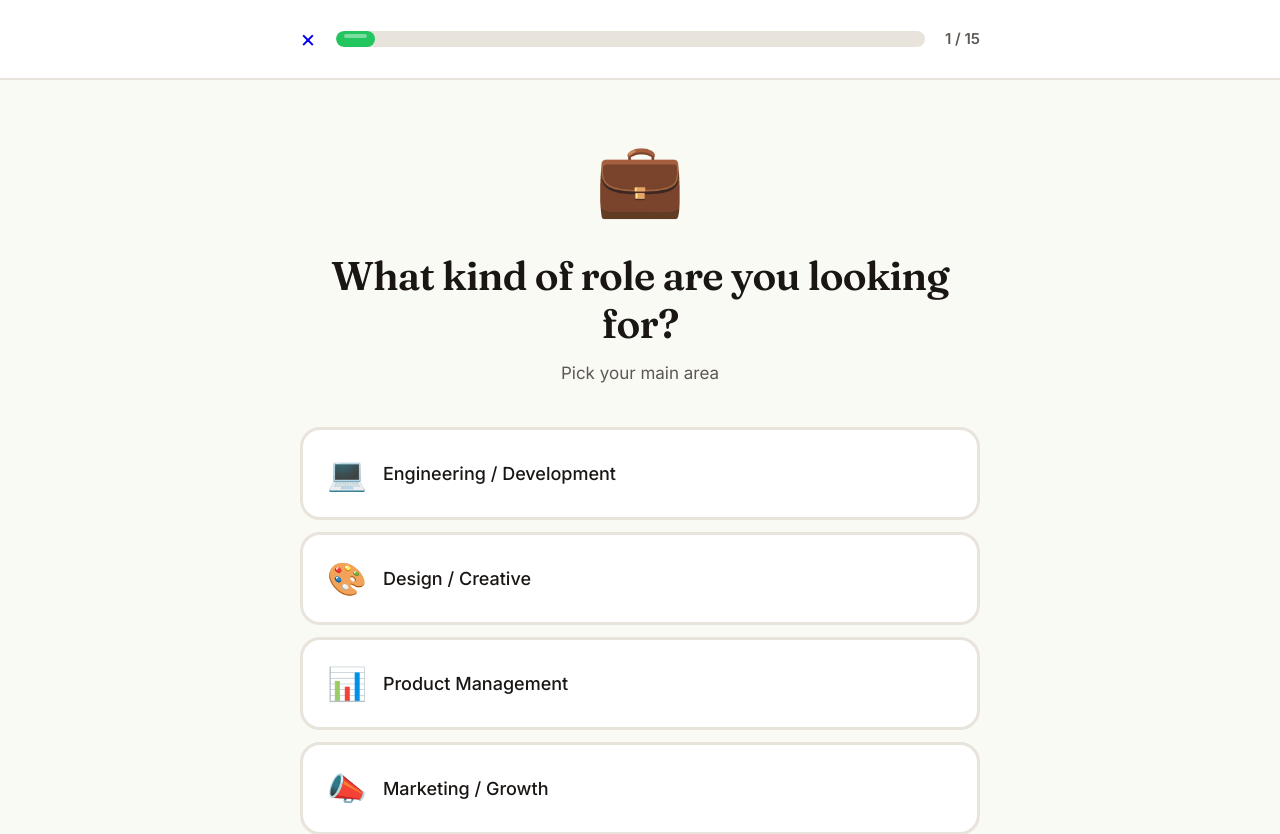
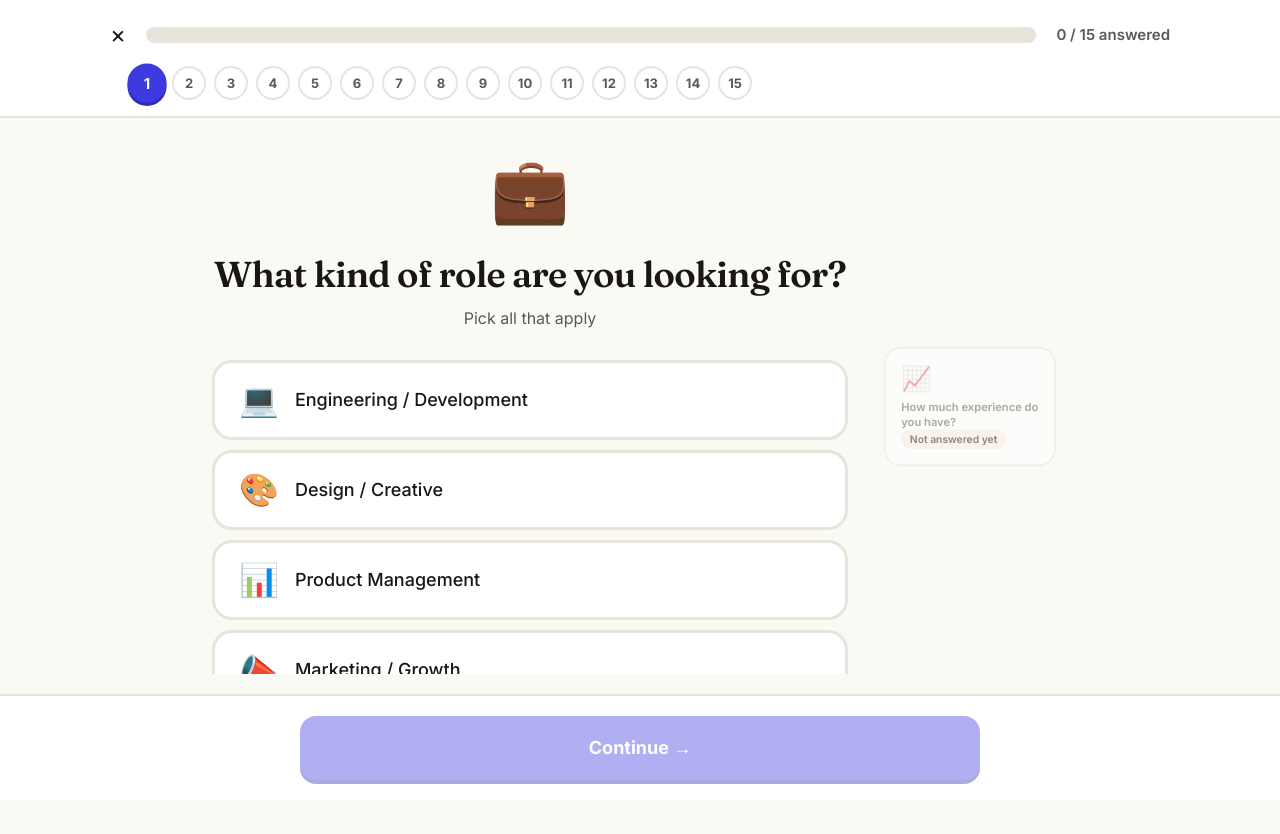
Before and after one commit to johanneskepp/matchremote.io, a Next.js app: page /quiz in a window 1280 px wide. Shown: the top 834 px of the page. After the commit the page ends 800 px from the top, so only its background shows below. Built offline with nearby package versions, Linux system fonts and the light colour scheme.

Commit message:
Redesign quiz per Quiz UX spec: shadowed prev/next questions, jump navigation, multi select everywhere

```diff
--- a/app/globals.css
+++ b/app/globals.css
@@ -213,6 +213,152 @@ button {
   border: 2px solid var(--border);
 }
 
+/* Quiz shell */
+.quiz-shell {
+  min-height: 100vh;
+  height: 100vh;
+  display: flex;
+  flex-direction: column;
+  background: var(--bg);
+  overflow: hidden;
+}
+
+.quiz-topbar {
+  flex: 0 0 auto;
+  padding: 16px 0 0;
+  background: white;
+  border-bottom: 2px solid var(--border);
+}
+
+/* Dot navigation strip, lets user jump to any question */
+.quiz-dots {
+  display: flex;
+  gap: 8px;
+  overflow-x: auto;
+  padding: 12px 20px 16px;
+  scrollbar-width: none;
+}
+
+.quiz-dots::-webkit-scrollbar {
+  display: none;
+}
+
+.quiz-dot {
+  flex: 0 0 auto;
+  width: 34px;
+  height: 34px;
+  border-radius: 50%;
+  border: 2px solid var(--border);
+  background: white;
+  display: flex;
+  align-items: center;
+  justify-content: center;
+  font-size: 13px;
+  font-weight: 700;
+  color: var(--ink-soft);
+  cursor: pointer;
+  transition: all 0.15s ease;
+}
+
+.quiz-dot:hover {
+  border-color: var(--indigo);
+}
+
+.quiz-dot.answered {
+  border-color: var(--success);
+  color: var(--success);
+  background: #EAFBF0;
+}
+
+.quiz-dot.current {
+  border-color: var(--indigo);
+  background: var(--indigo);
+  color: white;
+  transform: scale(1.15);
+  box-shadow: 0 3px 0 var(--indigo-dark);
+}
+
+/* Carousel: shadowed prev/next peeking beside the maximized current question */
+.quiz-carousel {
+  flex: 1 1 auto;
+  min-height: 0;
+  display: flex;
+  align-items: center;
+  justify-content: center;
+  gap: 20px;
+  padding: 20px;
+}
+
+.quiz-side-card {
+  flex: 0 0 200px;
+  opacity: 0.5;
+  transform: scale(0.86);
+  cursor: pointer;
+  transition: all 0.2s ease;
+  background: white;
+  border: 2px solid var(--border);
+  border-radius: 20px;
+  padding: 18px;
+  text-align: left;
+}
+
+.quiz-side-card:hover {
+  opacity: 0.85;
+  transform: scale(0.92);
+  border-color: var(--indigo);
+}
+
+.quiz-side-card .side-emoji {
+  font-size: 28px;
+}
+
+.quiz-side-card .side-title {
+  font-size: 13px;
+  font-weight: 600;
+  margin-top: 8px;
+  color: var(--ink-soft);
+  line-height: 1.3;
+}
+
+.quiz-side-card .side-chips {
+  display: flex;
+  flex-wrap: wrap;
+  gap: 4px;
+  margin-top: 10px;
+}
+
+.quiz-main-card {
+  flex: 1 1 640px;
+  max-width: 640px;
+  min-width: 0;
+  height: 100%;
+  display: flex;
+  flex-direction: column;
+  justify-content: center;
+}
+
+.quiz-options {
+  display: flex;
+  flex-direction: column;
+  gap: 10px;
+  overflow-y: auto;
+  padding: 4px 2px 8px;
+}
+
+.chip-sm {
+  padding: 4px 10px;
+  font-size: 12px;
+}
+
+@media (max-width: 900px) {
+  .quiz-side-card {
+    display: none;
+  }
+  .quiz-carousel {
+    padding: 12px;
+  }
+}
+
 /* Big number for stats */
 .big-num {
   font-family: 'Fraunces', serif;
--- a/app/quiz/page.tsx
+++ b/app/quiz/page.tsx
@@ -9,7 +9,6 @@ type Question = {
   emoji: string
   title: string
   subtitle?: string
-  type: 'single' | 'multi'
   options: Option[]
 }
 
@@ -18,8 +17,7 @@ const QUESTIONS: Question[] = [
     id: 'role',
     emoji: '💼',
     title: 'What kind of role are you looking for?',
-    subtitle: 'Pick your main area',
-    type: 'single',
+    subtitle: 'Pick all that apply',
     options: [
       { value: 'engineering', label: 'Engineering / Development', emoji: '💻' },
       { value: 'design', label: 'Design / Creative', emoji: '🎨' },
@@ -34,10 +32,10 @@ const QUESTIONS: Question[] = [
     id: 'experience',
     emoji: '📈',
     title: 'How much experience do you have?',
-    type: 'single',
+    subtitle: 'Pick all that apply',
     options: [
       { value: 'junior', label: 'Junior (0-2 years)', emoji: '🌱' },
-      { value: 'mid', label: 'Mid-level (3-5 years)', emoji: '🌿' },
+      { value: 'mid', label: 'Mid level (3-5 years)', emoji: '🌿' },
       { value: 'senior', label: 'Senior (6-10 years)', emoji: '🌳' },
       { value: 'lead', label: 'Lead / Staff (10+ years)', emoji: '🏔️' },
     ],
@@ -47,10 +45,9 @@ const QUESTIONS: Question[] = [
     emoji: '🌍',
     title: 'Where are you based?',
     subtitle: 'We\'ll match jobs with compatible hours',
-    type: 'single',
     options: [
-      { value: 'americas', label: 'Americas (UTC-8 to UTC-3)', emoji: '🌎' },
-      { value: 'europe', label: 'Europe / Africa (UTC-1 to UTC+3)', emoji: '🌍' },
+      { value: 'americas', label: 'Americas (UTC 8 to UTC 3)', emoji: '🌎' },
+      { value: 'europe', label: 'Europe / Africa (UTC 1 to UTC+3)', emoji: '🌍' },
       { value: 'asia', label: 'Asia / Oceania (UTC+5 to UTC+12)', emoji: '🌏' },
     ],
   },
@@ -59,10 +56,9 @@ const QUESTIONS: Question[] = [
     emoji: '🧘',
     title: 'How do you like to work?',
     subtitle: 'Pick all that apply',
-    type: 'multi',
     options: [
       { value: 'async', label: 'Mostly async, deep work focused', emoji: '🧘' },
-      { value: 'sync', label: 'Real-time collaboration & meetings', emoji: '💬' },
+      { value: 'sync', label: 'Real time collaboration & meetings', emoji: '💬' },
       { value: 'flexible', label: 'Flexible hours, no set schedule', emoji: '🕐' },
       { value: 'structured', label: 'Set hours, clear routine', emoji: '📅' },
     ],
@@ -71,13 +67,12 @@ const QUESTIONS: Question[] = [
     id: 'salary',
     emoji: '💰',
     title: 'What\'s your salary target?',
-    subtitle: 'Annual, in USD',
-    type: 'single',
+    subtitle: 'Annual, in USD. Pick all that apply',
     options: [
       { value: '30000', label: 'Under $50k', emoji: '💵' },
-      { value: '60000', label: '$50k - $80k', emoji: '💵' },
-      { value: '90000', label: '$80k - $120k', emoji: '💰' },
-      { value: '130000', label: '$120k - $180k', emoji: '💰' },
+      { value: '60000', label: '$50k to $80k', emoji: '💵' },
+      { value: '90000', label: '$80k to $120k', emoji: '💰' },
+      { value: '130000', label: '$120k to $180k', emoji: '💰' },
       { value: '200000', label: '$180k+', emoji: '💎' },
     ],
   },
@@ -85,11 +80,11 @@ const QUESTIONS: Question[] = [
     id: 'job_type',
     emoji: '📋',
     title: 'What kind of position?',
-    type: 'single',
+    subtitle: 'Pick all that apply',
     options: [
-      { value: 'full_time', label: 'Full-time employee', emoji: '👔' },
+      { value: 'full_time', label: 'Full time employee', emoji: '👔' },
       { value: 'contract', label: 'Contract / Freelance', emoji: '📝' },
-      { value: 'part_time', label: 'Part-time', emoji: '⏰' },
+      { value: 'part_time', label: 'Part time', emoji: '⏰' },
       { value: 'any', label: 'Open to anything', emoji: '🤷' },
     ],
   },
@@ -97,11 +92,11 @@ const QUESTIONS: Question[] = [
     id: 'company_size',
     emoji: '🏢',
     title: 'What size company do you prefer?',
-    type: 'multi',
+    subtitle: 'Pick all that apply',
     options: [
-      { value: 'startup', label: 'Early stage startup (1-20)', emoji: '🚀' },
-      { value: 'growth', label: 'Growth stage (20-100)', emoji: '📈' },
-      { value: 'midsize', label: 'Mid-size (100-500)', emoji: '🏢' },
+      { value: 'startup', label: 'Early stage startup (1 to 20)', emoji: '🚀' },
+      { value: 'growth', label: 'Growth stage (20 to 100)', emoji: '📈' },
+      { value: 'midsize', label: 'Mid size (100 to 500)', emoji: '🏢' },
       { value: 'large', label: 'Large company (500+)', emoji: '🏛️' },
     ],
   },
@@ -109,14 +104,13 @@ const QUESTIONS: Question[] = [
     id: 'industries',
     emoji: '🎯',
     title: 'Any industries you\'re drawn to?',
-    subtitle: 'Pick up to 3',
-    type: 'multi',
+    subtitle: 'Pick all that apply',
     options: [
       { value: 'saas', label: 'SaaS / B2B Software', emoji: '💾' },
       { value: 'fintech', label: 'Fintech', emoji: '💳' },
       { value: 'health', label: 'Healthcare / Wellness', emoji: '🏥' },
       { value: 'edu', label: 'Education / EdTech', emoji: '📚' },
-      { value: 'ecommerce', label: 'E-commerce', emoji: '🛒' },
+      { value: 'ecommerce', label: 'E commerce', emoji: '🛒' },
       { value: 'ai', label: 'AI / Machine Learning', emoji: '🤖' },
       { value: 'climate', label: 'Climate / Sustainability', emoji: '🌱' },
       { value: 'gaming', label: 'Gaming / Entertainment', emoji: '🎮' },
@@ -125,15 +119,14 @@ const QUESTIONS: Question[] = [
   {
     id: 'must_haves',
     emoji: '✨',
-    title: 'What\'s non-negotiable?',
+    title: 'What\'s non negotiable?',
     subtitle: 'The stuff you won\'t compromise on',
-    type: 'multi',
     options: [
       { value: 'health_insurance', label: 'Health insurance', emoji: '🏥' },
       { value: 'equity', label: 'Equity / Stock options', emoji: '📈' },
       { value: 'unlimited_pto', label: 'Generous time off', emoji: '🏖️' },
       { value: 'learning_budget', label: 'Learning budget', emoji: '📚' },
-      { value: '4_day_week', label: '4-day work week', emoji: '🎉' },
+      { value: '4_day_week', label: '4 day work week', emoji: '🎉' },
       { value: 'home_office', label: 'Home office stipend', emoji: '🏠' },
     ],
   },
@@ -141,7 +134,7 @@ const QUESTIONS: Question[] = [
     id: 'management',
     emoji: '👥',
     title: 'Interested in managing people?',
-    type: 'single',
+    subtitle: 'Pick all that apply',
     options: [
       { value: 'yes', label: 'Yes, I want to lead a team', emoji: '👑' },
       { value: 'ic', label: 'No, I prefer being an IC', emoji: '🎯' },
@@ -152,9 +145,9 @@ const QUESTIONS: Question[] = [
     id: 'meetings',
     emoji: '📞',
     title: 'How many meetings feel right?',
-    type: 'single',
+    subtitle: 'Pick all that apply',
     options: [
-      { value: 'minimal', label: 'Almost none - let me work', emoji: '🤫' },
+      { value: 'minimal', label: 'Almost none, let me work', emoji: '🤫' },
       { value: 'few', label: 'A few per day is fine', emoji: '👍' },
       { value: 'many', label: 'I like collaborating a lot', emoji: '🗣️' },
     ],
@@ -163,19 +156,19 @@ const QUESTIONS: Question[] = [
     id: 'growth',
     emoji: '🚀',
     title: 'What\'s more important to you?',
-    type: 'single',
+    subtitle: 'Pick all that apply',
     options: [
       { value: 'stability', label: 'Stability & steady growth', emoji: '🌳' },
       { value: 'growth', label: 'Fast growth & new challenges', emoji: '🚀' },
-      { value: 'balance', label: 'Work-life balance above all', emoji: '⚖️' },
+      { value: 'balance', label: 'Work life balance above all', emoji: '⚖️' },
       { value: 'impact', label: 'Making meaningful impact', emoji: '🌟' },
     ],
   },
   {
     id: 'benefits_priority',
     emoji: '🎁',
-    title: 'Pick your top perk',
-    type: 'single',
+    title: 'Pick your top perks',
+    subtitle: 'Pick all that apply',
     options: [
       { value: 'high_salary', label: 'High salary', emoji: '💰' },
       { value: 'flexibility', label: 'Maximum flexibility', emoji: '🌈' },
@@ -187,10 +180,10 @@ const QUESTIONS: Question[] = [
     id: 'when',
     emoji: '⏱️',
     title: 'When would you start?',
-    type: 'single',
+    subtitle: 'Pick all that apply',
     options: [
-      { value: 'asap', label: 'ASAP - actively looking', emoji: '🔥' },
-      { value: 'soon', label: 'Within 1-3 months', emoji: '📅' },
+      { value: 'asap', label: 'ASAP, actively looking', emoji: '🔥' },
+      { value: 'soon', label: 'Within 1 to 3 months', emoji: '📅' },
       { value: 'browsing', label: 'Just browsing for now', emoji: '👀' },
     ],
   },
@@ -199,7 +192,6 @@ const QUESTIONS: Question[] = [
     emoji: '🎉',
     title: 'Ready to see your matches?',
     subtitle: 'We\'ll analyze thousands of jobs for you',
-    type: 'single',
     options: [
       { value: 'yes', label: 'Yes, show me my matches!', emoji: '✨' },
     ],
@@ -209,44 +201,34 @@ const QUESTIONS: Question[] = [
 export default function QuizPage() {
   const router = useRouter()
   const [current, setCurrent] = useState(0)
-  const [answers, setAnswers] = useState<Record<string, any>>({})
+  const [answers, setAnswers] = useState<Record<string, string[]>>({})
   const [submitting, setSubmitting] = useState(false)
 
   const question = QUESTIONS[current]
-  const progress = ((current + 1) / QUESTIONS.length) * 100
-  const currentAnswer = answers[question.id]
+  const prevQuestion = current > 0 ? QUESTIONS[current - 1] : null
+  const nextQuestion = current < QUESTIONS.length - 1 ? QUESTIONS[current + 1] : null
 
-  const isMultiSelected = (value: string) => {
-    return Array.isArray(currentAnswer) && currentAnswer.includes(value)
+  const answeredCount = QUESTIONS.filter((q) => (answers[q.id]?.length ?? 0) > 0).length
+  const progress = (answeredCount / QUESTIONS.length) * 100
+  const currentAnswer = answers[question.id] ?? []
+
+  const isSelected = (questionId: string, value: string) => (answers[questionId] ?? []).includes(value)
+
+  const handleSelect = (value: string) => {
+    const updated = currentAnswer.includes(value)
+      ? currentAnswer.filter((v) => v !== value)
+      : [...currentAnswer, value]
+    setAnswers({ ...answers, [question.id]: updated })
   }
 
-  const handleSelect = (value: string) => {
-    if (question.type === 'multi') {
-      const current = Array.isArray(currentAnswer) ? currentAnswer : []
-      const updated = current.includes(value)
-        ? current.filter((v) => v !== value)
-        : [...current, value]
-      setAnswers({ ...answers, [question.id]: updated })
-    } else {
-      setAnswers({ ...answers, [question.id]: value })
-    }
-  }
-
-  const canProceed = () => {
-    if (question.type === 'multi') {
-      return Array.isArray(currentAnswer) && currentAnswer.length > 0
-    }
-    return !!currentAnswer
-  }
+  const canProceed = currentAnswer.length > 0
 
   const handleNext = async () => {
     if (current < QUESTIONS.length - 1) {
       setCurrent(current + 1)
     } else {
-      // Submit
       setSubmitting(true)
       try {
-        // Store in localStorage for now (before database is set up)
         localStorage.setItem('matchremote_quiz', JSON.stringify(answers))
         router.push('/results')
       } catch (e) {
@@ -260,53 +242,89 @@ export default function QuizPage() {
     if (current > 0) setCurrent(current - 1)
   }
 
+  const renderSideSummary = (q: Question) => {
+    const picked = answers[q.id] ?? []
+    if (picked.length === 0) {
+      return <div className="chip chip-sm">Not answered yet</div>
+    }
+    const labels = q.options.filter((o) => picked.includes(o.value))
+    return (
+      <div className="side-chips">
+        {labels.slice(0, 3).map((o) => (
+          <span key={o.value} className="chip chip-sm">{o.emoji} {o.label}</span>
+        ))}
+        {labels.length > 3 && <span className="chip chip-sm">+{labels.length - 3}</span>}
+      </div>
+    )
+  }
+
   return (
-    <div style={{ minHeight: '100vh', background: 'var(--bg)', display: 'flex', flexDirection: 'column' }}>
-      {/* Top bar with progress */}
-      <div style={{ padding: '20px 0', background: 'white', borderBottom: '2px solid var(--border)' }}>
-        <div className="container" style={{ display: 'flex', alignItems: 'center', gap: '20px' }}>
-          <Link href="/" style={{ fontSize: '24px', textDecoration: 'none' }}>×</Link>
+    <div className="quiz-shell">
+      <div className="quiz-topbar">
+        <div className="container-wide" style={{ display: 'flex', alignItems: 'center', gap: '20px' }}>
+          <Link href="/" style={{ fontSize: '24px', textDecoration: 'none', color: 'var(--ink)' }}>×</Link>
           <div style={{ flex: 1 }}>
             <div className="progress-bar">
               <div className="progress-fill" style={{ width: `${progress}%` }}></div>
             </div>
           </div>
           <div style={{ fontSize: '15px', fontWeight: 600, color: 'var(--ink-soft)', whiteSpace: 'nowrap' }}>
-            {current + 1} / {QUESTIONS.length}
+            {answeredCount} / {QUESTIONS.length} answered
+          </div>
+        </div>
+        <div className="container-wide">
+          <div className="quiz-dots">
+            {QUESTIONS.map((q, idx) => {
+              const answered = (answers[q.id]?.length ?? 0) > 0
+              return (
+                <button
+                  key={q.id}
+                  onClick={() => setCurrent(idx)}
+                  className={`quiz-dot ${idx === current ? 'current' : answered ? 'answered' : ''}`}
+                  title={q.title}
+                >
+                  {idx + 1}
+                </button>
+              )
+            })}
           </div>
         </div>
       </div>
 
-      {/* Question */}
-      <div style={{ flex: 1, padding: '40px 0 20px', display: 'flex', flexDirection: 'column' }}>
-        <div className="container" style={{ flex: 1 }}>
-          <div style={{ textAlign: 'center', marginBottom: '40px' }}>
-            <div style={{ fontSize: '72px', marginBottom: '16px' }}>{question.emoji}</div>
-            <h1 className="font-display" style={{ fontSize: 'clamp(28px, 5vw, 40px)', marginBottom: '12px', lineHeight: 1.2 }}>
+      <div className="container-wide quiz-carousel">
+        {prevQuestion && (
+          <button className="quiz-side-card" onClick={handleBack}>
+            <div className="side-emoji">{prevQuestion.emoji}</div>
+            <div className="side-title">{prevQuestion.title}</div>
+            {renderSideSummary(prevQuestion)}
+          </button>
+        )}
+
+        <div className="quiz-main-card">
+          <div style={{ textAlign: 'center', marginBottom: '24px', flex: '0 0 auto' }}>
+            <div style={{ fontSize: '64px', marginBottom: '12px' }}>{question.emoji}</div>
+            <h1 className="font-display" style={{ fontSize: 'clamp(24px, 4vw, 36px)', marginBottom: '10px', lineHeight: 1.2 }}>
               {question.title}
             </h1>
             {question.subtitle && (
-              <p style={{ color: 'var(--ink-soft)', fontSize: '17px', margin: 0 }}>
+              <p style={{ color: 'var(--ink-soft)', fontSize: '16px', margin: 0 }}>
                 {question.subtitle}
               </p>
             )}
           </div>
 
-          <div style={{ display: 'flex', flexDirection: 'column', gap: '12px' }}>
+          <div className="quiz-options">
             {question.options.map((opt) => {
-              const isSelected = question.type === 'multi'
-                ? isMultiSelected(opt.value)
-                : currentAnswer === opt.value
-
+              const selected = isSelected(question.id, opt.value)
               return (
                 <button
                   key={opt.value}
                   onClick={() => handleSelect(opt.value)}
-                  className={`option-card ${isSelected ? 'selected' : ''}`}
+                  className={`option-card ${selected ? 'selected' : ''}`}
                 >
                   <span className="emoji">{opt.emoji}</span>
                   <span style={{ flex: 1 }}>{opt.label}</span>
-                  {isSelected && (
+                  {selected && (
                     <span style={{
                       width: '32px',
                       height: '32px',
@@ -325,10 +343,17 @@ export default function QuizPage() {
             })}
           </div>
         </div>
+
+        {nextQuestion && (
+          <button className="quiz-side-card" onClick={() => setCurrent(current + 1)}>
+            <div className="side-emoji">{nextQuestion.emoji}</div>
+            <div className="side-title">{nextQuestion.title}</div>
+            {renderSideSummary(nextQuestion)}
+          </button>
+        )}
       </div>
 
-      {/* Bottom bar */}
-      <div style={{ padding: '20px 0', background: 'white', borderTop: '2px solid var(--border)' }}>
+      <div style={{ padding: '20px 0', background: 'white', borderTop: '2px solid var(--border)', flex: '0 0 auto' }}>
         <div className="container" style={{ display: 'flex', gap: '12px' }}>
           {current > 0 && (
             <button onClick={handleBack} className="btn-big btn-ghost" style={{ flex: '0 0 auto', width: 'auto', padding: '20px 28px' }}>
@@ -338,11 +363,11 @@ export default function QuizPage() {
           <button
             onClick={handleNext}
             className="btn-big"
-            disabled={!canProceed() || submitting}
+            disabled={!canProceed || submitting}
             style={{
               flex: 1,
-              opacity: !canProceed() || submitting ? 0.4 : 1,
-              cursor: !canProceed() || submitting ? 'not-allowed' : 'pointer',
+              opacity: !canProceed || submitting ? 0.4 : 1,
+              cursor: !canProceed || submitting ? 'not-allowed' : 'pointer',
             }}
           >
             {submitting
```
